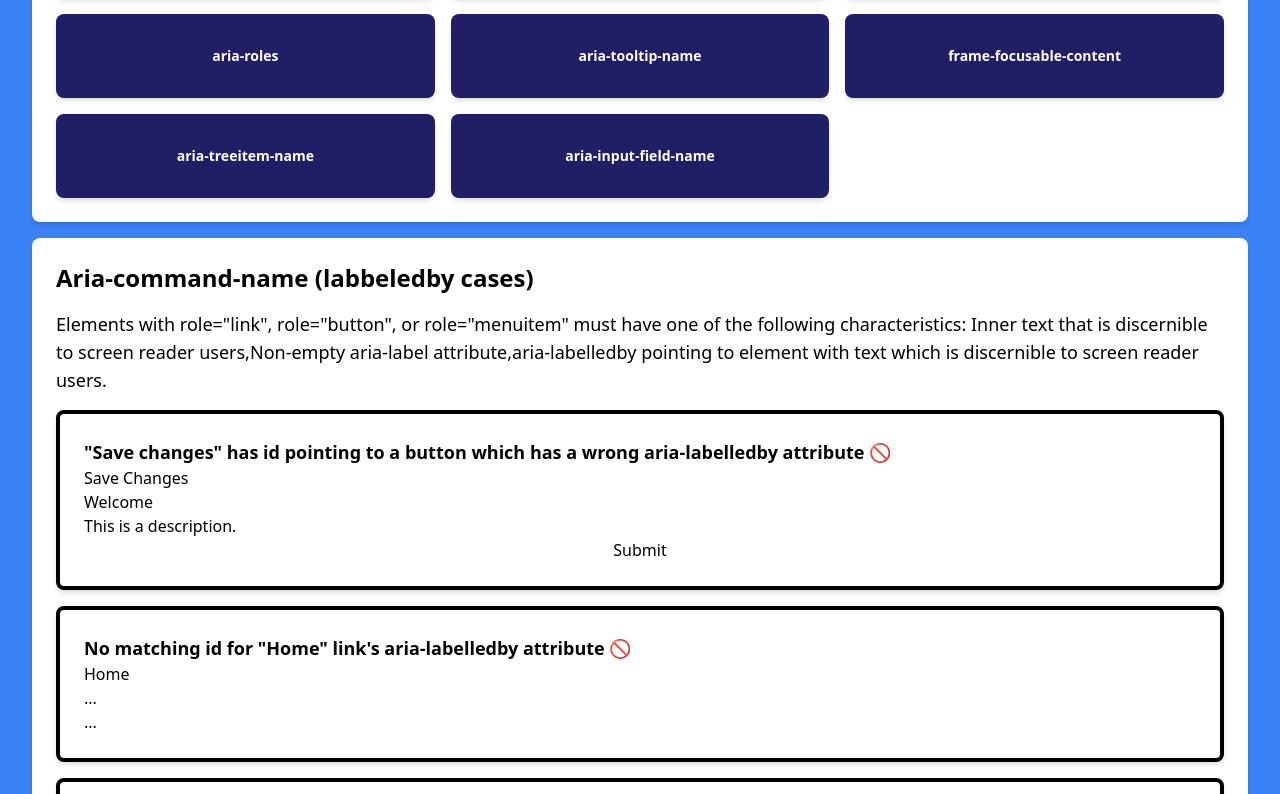
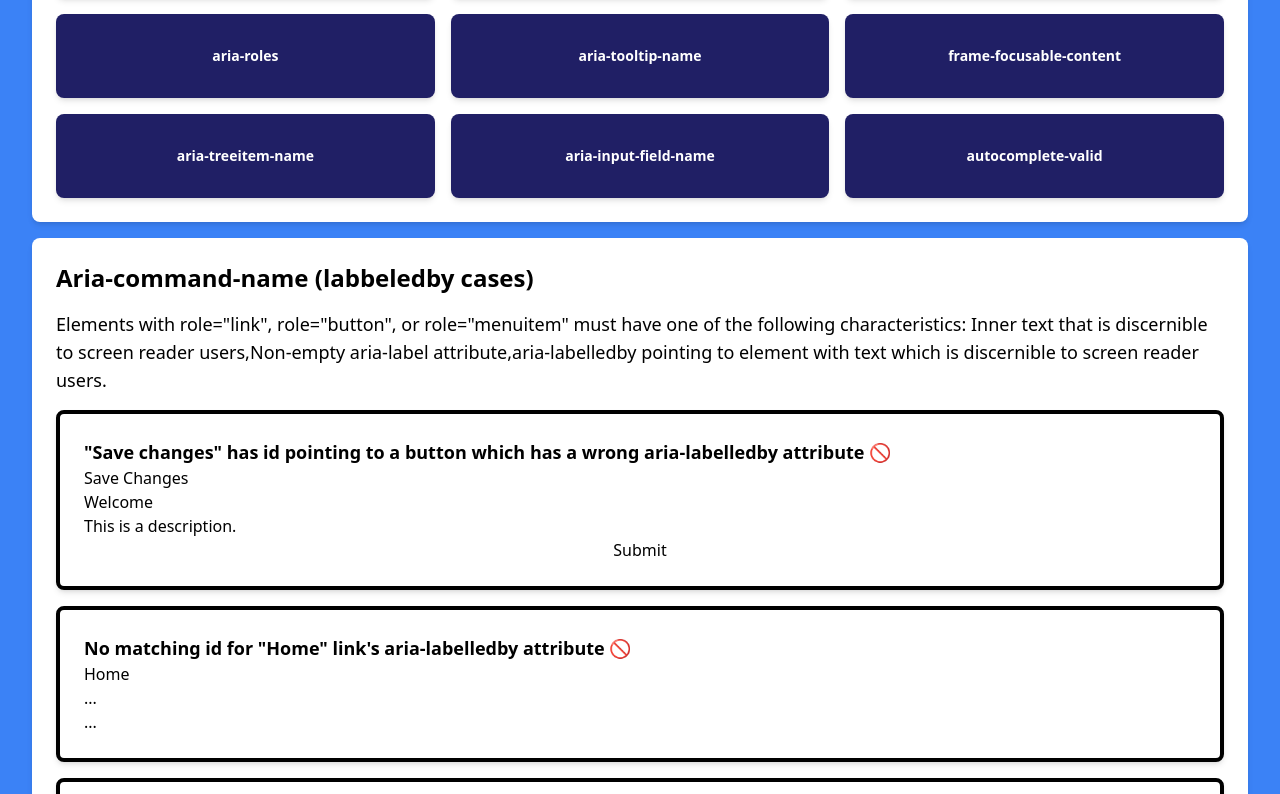
Before and after one commit to test-party/guinea-pig-next, a Next.js app: page /all-tests in a window 1280 px wide. Shown: the part 946-1740 px from the top of the page. Built offline with nearby package versions, Linux system fonts and the light colour scheme.

Commit message:
amk - all test

```diff
--- a/src/app/all-tests/page.jsx
+++ b/src/app/all-tests/page.jsx
@@ -41,6 +41,7 @@ const linkList = [
     'frame-focusable-content',
     'aria-treeitem-name',
     'aria-input-field-name',
+    'autocomplete-valid',
 ]
 
 export default function AllTests() {
@@ -498,6 +499,15 @@ export default function AllTests() {
                         <button aria-owns={false} className={blueButton}>Click Me</button>
                     </div>
                 </div>
+            </div>
+            <div id="autocomplete-valid">
+                <form>
+                    <input
+                        type="text"
+                        autocomplete={123}
+                        name="email"
+                        aria-label="Select Email Option" />
+                </form>
             </div>
             <div id="blink-tag">
                 <h2>Blink-tag</h2>
```
